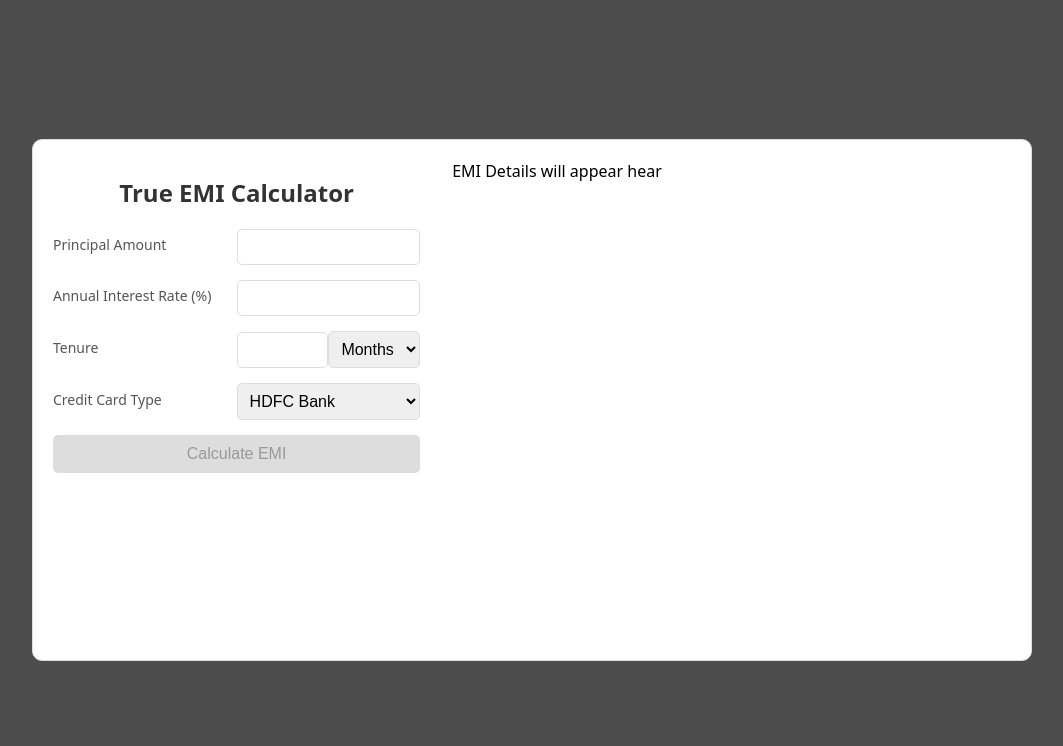
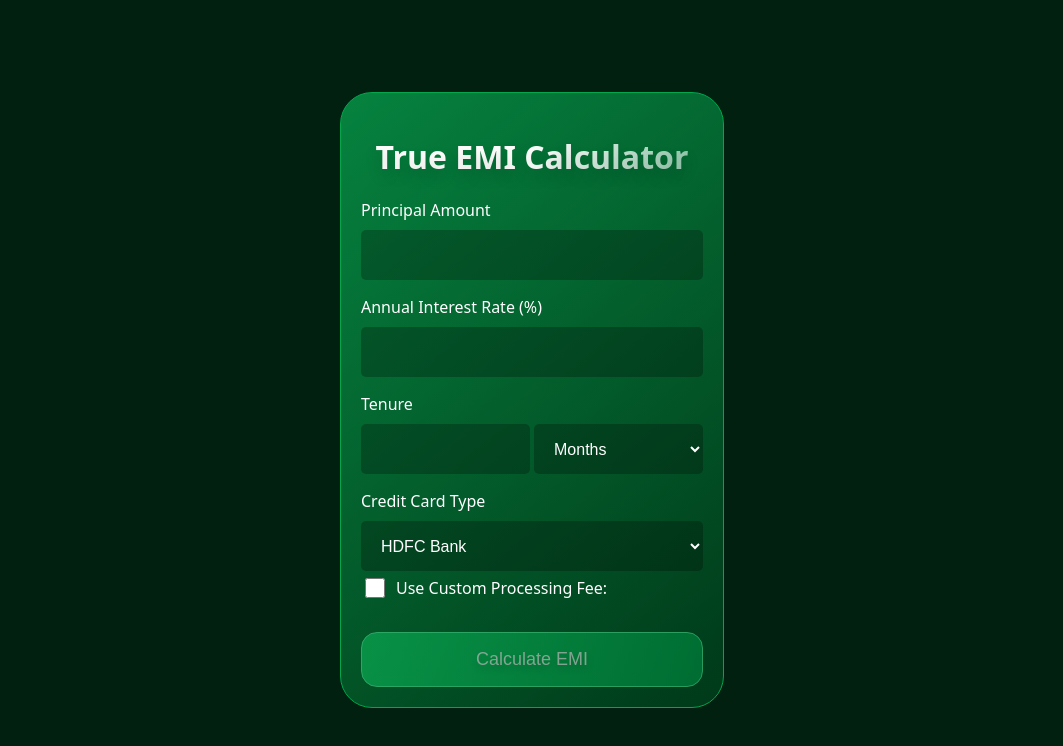
Before and after one commit to onlyveen/TrueEMI, a Next.js app: page / in a window 1280 px wide. Shown: the top 746 px of the page, without its empty margins (108-1171 px from the left). Built offline with nearby package versions, Linux system fonts and the light colour scheme.

Commit message:
first draft

```diff
--- a/src/components/EMICalculator.js
+++ b/src/components/EMICalculator.js
@@ -17,20 +17,25 @@ const EMICalculator = () => {
   const [cardType, setCardType] = useState("hdfc");
   const [results, setResults] = useState(null);
   const [emiSchedule, setEmiSchedule] = useState([]);
+  const [customFee, setCustomFee] = useState("");
+  const [useCustomFee, setUseCustomFee] = useState(false);
 
   const handleCalculate = () => {
     const tenureInMonths = tenureType === "years" ? tenure * 12 : tenure;
+    const feeToUse = useCustomFee ? customFee : null; // Pass null to use predefined fee
     const calculations = calculateEMI(
       principal.replace(/[^0-9.-]+/g, ""),
       rate,
       tenureInMonths,
-      cardType
+      cardType,
+      feeToUse
     );
     const schedule = generateEMISchedule(
       principal.replace(/[^0-9.-]+/g, ""),
       rate,
       tenureInMonths,
-      cardType
+      cardType,
+      feeToUse
     );
     setResults(calculations);
     setEmiSchedule(schedule);
@@ -85,6 +90,7 @@ const EMICalculator = () => {
             </div>
             <div className="inputGroup">
               <label>Tenure</label>
+              <div className="flexIT">
                 <input
                   type="number"
                   value={tenure}
@@ -98,9 +104,18 @@ const EMICalculator = () => {
                   <option value="years">Years</option>
                 </select>
               </div>
+            </div>
             <div className="inputGroup">
               <label>Credit Card Type</label>
 
+              {useCustomFee ? (
+                <input
+                  type="number"
+                  value={customFee}
+                  onChange={(e) => setCustomFee(e.target.value)}
+                  placeholder="Enter custom fee"
+                />
+              ) : (
                 <select
                   value={cardType}
                   onChange={(e) => setCardType(e.target.value)}
@@ -126,7 +141,17 @@ const EMICalculator = () => {
                   <option value="standard chartered">Standard Chartered</option>
                   <option value="yes bank">Yes Bank</option>
                 </select>
+              )}
+              <label className="flexItLabel">
+                <input
+                  type="checkbox"
+                  checked={useCustomFee}
+                  onChange={(e) => setUseCustomFee(e.target.checked)}
+                />
+                <span>Use Custom Processing Fee:</span>
+              </label>
             </div>
+
             {principal && rate && tenure && cardType ? (
               <button className="calculateButton" onClick={handleCalculate}>
                 Calculate EMI
@@ -137,8 +162,8 @@ const EMICalculator = () => {
               </button>
             )}
           </div>
+          {results ? (
             <div className="resultToggle">
-            {results ? (
               <div className="results">
                 <label className="switch">
                   <input
@@ -152,17 +177,54 @@ const EMICalculator = () => {
                   </span>
                 </label>
                 {!showTable ? (
-                  <div className="results">
-                    <h2>Results:</h2>
-                    <p>Monthly EMI: {results.emi}</p>
-                    <p>Total Payment: {results.totalPayment}</p>
-                    <p>Total Interest: {results.totalInterest}</p>
-                    <p>Processing Fee: {results.processingFee}</p>
-                    <p>GST on Processing Fee: {results.gst}</p>
-                    <p>Extra Payment: {results.extraPayment}</p>
-                    <button className="shareButton" onClick={shareCalculation}>
-                      Share EMI Details
+                  <div className="detailedEmi">
+                    <h3 className="apart">
+                      <span>EMI Details</span>{" "}
+                      <button
+                        className="shareButton"
+                        onClick={shareCalculation}
+                      >
+                        Share EMI Details <img src="./share.svg" />
                       </button>
+                    </h3>
+                    <div className="green grid">
+                      <p>
+                        <span className="small">Monthly EMI</span>
+                        <span className="val">{results.emi}</span>
+                      </p>
+                      <p>
+                        <span className="small">Total Payment</span>
+                        <span className="val">{results.totalPayment}</span>
+                      </p>
+                      <p>
+                        <span className="small">Total Interest</span>
+                        <span className="val">{results.totalInterest}</span>
+                      </p>
+                    </div>
+                    <div className="red grid">
+                      <p className="note">
+                        Hidden Charges (most of the banks wont inform you this)
+                      </p>
+                      <p>
+                        <span className="small">Processing Fee + GST</span>
+                        <span className="val">
+                          {results.emi} + {results.gstOnProcessingFee}
+                        </span>
+                      </p>
+                      <p>
+                        <span className="small">GST on Interest</span>
+                        <span className="val">{results.gstOnInterest}</span>
+                      </p>
+                      <p className="red">
+                        <span className="small">Extra Payment</span>
+                        <span className="val">{results.extraPayment}</span>
+                      </p>
+                    </div>
+                    <p className="disc">
+                      Note (*) : Please note that the calculated values are
+                      estimates based on the information you provided and may
+                      vary slightly due to rounding or other minor factors.
+                    </p>
                   </div>
                 ) : (
                   <div className="scheduleDetails">
@@ -194,10 +256,8 @@ const EMICalculator = () => {
                   </div>
                 )}
               </div>
-            ) : (
-              <div className="empty">EMI Details will appear hear</div>
-            )}
             </div>
+          ) : null}
         </div>
       </div>
     </div>
--- a/src/styles/_EMICalculator.scss
+++ b/src/styles/_EMICalculator.scss
@@ -1,5 +1,5 @@
 .mod {
-  background: rgba(0, 0, 0, 0.7);
+  background: #012010;
   height: 100vh;
   width: 100vw;
   overflow: auto;
@@ -11,17 +11,21 @@
   max-width: 1000px;
   width: 100%;
   margin: 0 auto;
-  padding: 20px;
-  border: 1px solid #ddd;
-  border-radius: 10px;
-  background-color: #ffffff;
+  border-radius: 32px;
+  color: #131313;
 }
 
 .title {
+  background: linear-gradient(90deg, #fffffe 50%, #8ac2a5 100%);
+  background-clip: text;
+  -webkit-background-clip: text;
+  -webkit-text-fill-color: transparent;
+  text-shadow: 0px 8px 15px rgba(0, 0, 0, 0.15);
+  font-size: 32px;
+  font-style: normal;
+  font-weight: 900;
   text-align: center;
-  font-size: 24px;
-  margin-bottom: 20px;
-  color: #333;
+  line-height: normal;
 }
 
 .inputGroup {
@@ -32,7 +36,7 @@
   display: block;
   margin-bottom: 5px;
   font-weight: bold;
-  color: #555;
+  color: #fff;
 }
 
 .inputGroup input,
@@ -45,24 +49,28 @@
 }
 
 .calculateButton {
+  padding: 16px;
   width: 100%;
-  padding: 10px;
-  background-color: #007bff;
+  margin-top: 10px;
+  margin-left: auto;
   color: #fff;
+  font-size: 24px;
   border: none;
-  border-radius: 5px;
-  font-size: 16px;
+  font-size: 18px;
   cursor: pointer;
   transition: background-color 0.3s;
+  border-radius: 16px;
+  text-shadow: 0px 4px 7px rgba(0, 0, 0, 0.25);
+  border: 1px solid #54f8a1;
+  background: linear-gradient(90deg, #0ecd65 0%, #009e49 100%);
 }
 
 .calculateButton:hover {
   background-color: #0056b3;
 }
 .calculateButton:disabled {
-  background-color: #dddddd;
   position: none;
-  color: #999999;
+  opacity: 0.5;
   cursor: default;
 }
 
@@ -119,67 +127,206 @@
 
 .splitView {
   display: flex;
-  gap: 32px;
+  align-items: center;
+  justify-content: center;
   .switch {
+    display: block;
     .inputSwitch {
-      display: flex;
-      padding: 16px;
+      display: inline-flex;
+      position: relative;
+      padding: 8px;
       border: solid 1px #ddd;
-      border-radius: 64px;
-      position: relative;
+      border-radius: 80px;
       &::before {
         content: "";
         position: absolute;
         width: 150px;
-        background: #6eb0f7;
+        border: 1px solid #353535;
+        background: linear-gradient(90deg, #000000 0%, #353535 100%);
         height: calc(100% - 32px);
-        top: 16px;
-        left: 16px;
+        top: 8px;
+        left: 8px;
+        height: 40px;
         border-radius: 32px;
         transition: all 0.35s;
       }
       > span {
         position: relative;
+        display: flex;
+        align-items: center;
+        justify-content: center;
+        text-align: center;
         z-index: 1;
         width: 150px;
-        padding: 8px 16px;
+        height: 40px;
         text-align: center;
         border-radius: 32px;
         cursor: pointer;
         transition: all 0.3s;
         &.active {
           color: #fff;
+          text-shadow: 0px 4px 7px rgba(0, 0, 0, 0.25);
         }
       }
     }
     input {
       opacity: 0;
       position: absolute;
-      left: -99999999;
+      left: -99999999px;
       &:checked ~ .inputSwitch {
         &::before {
-          left: calc(150px + 16px);
+          left: calc(150px + 8px);
         }
       }
     }
   }
   > div {
     width: calc(40% - 32px / 2);
+    min-width: calc(40% - 32px / 2);
+  }
+  .emiCalc {
+    border-radius: 32px;
+    color: #fff;
+    border: solid 1px #00a74d;
+    background: linear-gradient(140deg, #068540 -3.16%, #003919 100%);
+    padding: 20px;
   }
   .resultToggle {
     width: calc(60% - 32px / 2);
+    padding: 30px 0;
     height: 60vh;
-    .scheduleDetails {
+    h3 {
+      margin-bottom: 8px;
+      &.apart {
+        display: flex;
+        align-items: center;
+        width: 100%;
+        gap: 8px;
+        justify-content: space-between;
+        button {
+          margin: 0;
+          font-size: 14px;
+          padding: 0;
+          padding: 0 24px;
+          height: 32px;
+          width: auto;
+          gap: 12px;
+          display: flex;
+          align-items: center;
+          justify-content: center;
+        }
+      }
+    }
+    .scheduleDetails,
+    .detailedEmi {
+      height: 40vh;
       overflow: auto;
-      height: 50vh;
+    }
+    .detailedEmi {
+      .disc {
+        opacity: 0.6;
+        font-size: 11px;
+      }
+      .grid {
+        display: flex;
+        position: relative;
+        align-items: center;
+        padding: 16px 32px;
+        border: solid 1px #01a24c;
+        border-radius: 16px;
+        justify-content: space-between;
+        margin: 32px 0;
+        &.green {
+          margin-top: 0;
+        }
+        &.red {
+          border: solid 1px #e21616;
+          > .note {
+            background: #e21616;
+            padding: 4px 8px;
+            border-radius: 8px;
+            margin: 0;
+            position: absolute;
+            top: 0;
+            left: 25px;
+            transform: translateY(-50%);
+            font-size: 14px;
+            color: #fff;
+          }
+          .small {
+            font-size: 12px;
+          }
+          .val {
+            font-size: 16px;
+          }
+          .red {
+            color: #e21616;
+            .val {
+              font-size: 24px;
+            }
+          }
+        }
+        p {
+          display: flex;
+          flex-direction: column;
+          color: #131313;
+          .small {
+            font-size: 14px;
+            font-style: normal;
+            font-weight: 400;
+            line-height: normal;
+            opacity: 0.6;
+          }
+          .val {
+            font-size: 24px;
+            font-style: normal;
+            font-weight: 700;
+            line-height: normal;
+          }
+        }
+      }
+    }
+    .results {
+      padding: 30px;
+      background: #fff;
     }
   }
   .inputGroup {
     display: flex;
     align-items: center;
+    flex-direction: column;
+    gap: 4px;
+    margin-bottom: 16px;
+    justify-content: flex-start;
+    input,
+    textarea,
+    select {
+      height: 50px;
+      padding: 16px;
+      background: rgba(0, 0, 0, 0.25);
+      color: #fff;
+      border: none;
+    }
+    .flexItLabel {
+      display: flex;
+      gap: 8px;
+      align-items: center;
+      input {
+        height: 20px;
+        width: 20px;
+      }
+    }
+    .flexIT {
+      display: flex;
+      width: 100%;
+      gap: 4px;
+      > * {
+        flex: 1;
+      }
+    }
     label {
-      min-width: 50%;
-      font-size: 14px;
+      width: 100%;
+      font-size: 16px;
       font-weight: normal;
     }
   }
```
Also changed, not shown: src/utils/calculations.js (+45 -26 lines). Lines whose indentation alone changed are shown as unchanged.
